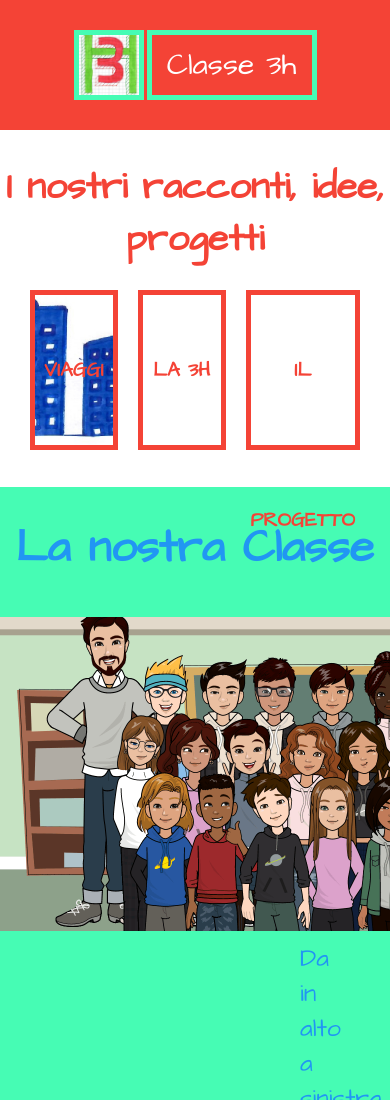
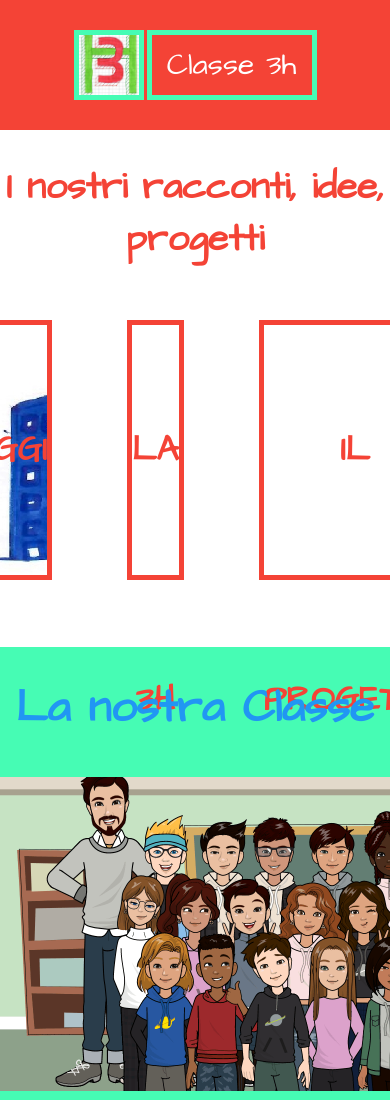
Before and after one commit to Leandecks/classe-3h, a website: page index.html in a window 390 px wide. Shown: the top 1100 px of the page. Drawn offline with Linux system fonts and the light colour scheme.

Commit message:
v1.1.1 Removed beta responsive design for mobile

```diff
--- a/sass/main.sass
+++ b/sass/main.sass
@@ -134,17 +134,3 @@ a
 
 a:hover
     color: $dark
-
-@media only screen and (max-width: 768px)
-    #nav
-        margin: 20px
-    .container
-        font-size: 20px
-        height: 150px
-        width: 150px
-    #c1, #c2, #c3
-        margin-top: 0
-        margin-bottom: 0
-        margin-left: 10px
-        margin-right: 10px
-        line-height: 150px
```
Also changed, not shown: dist/css/main.min.css, 1 other file.
